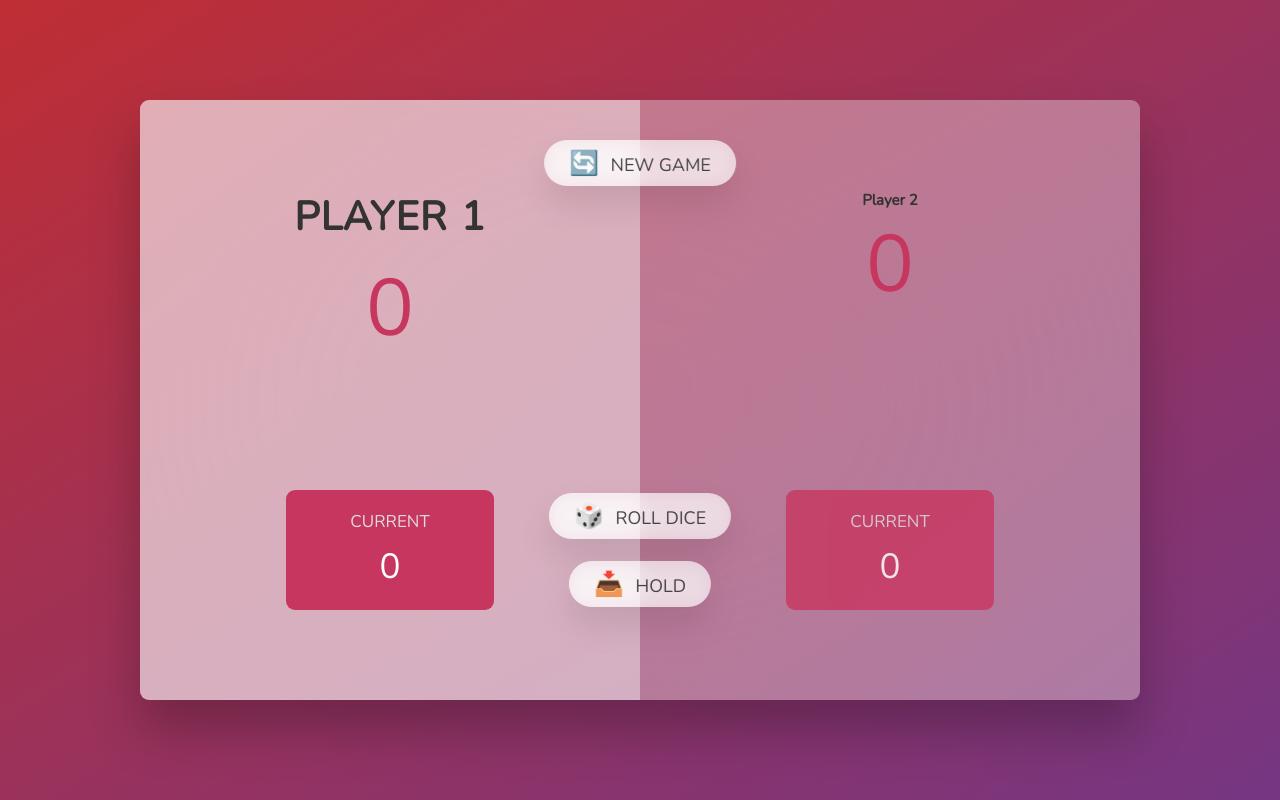
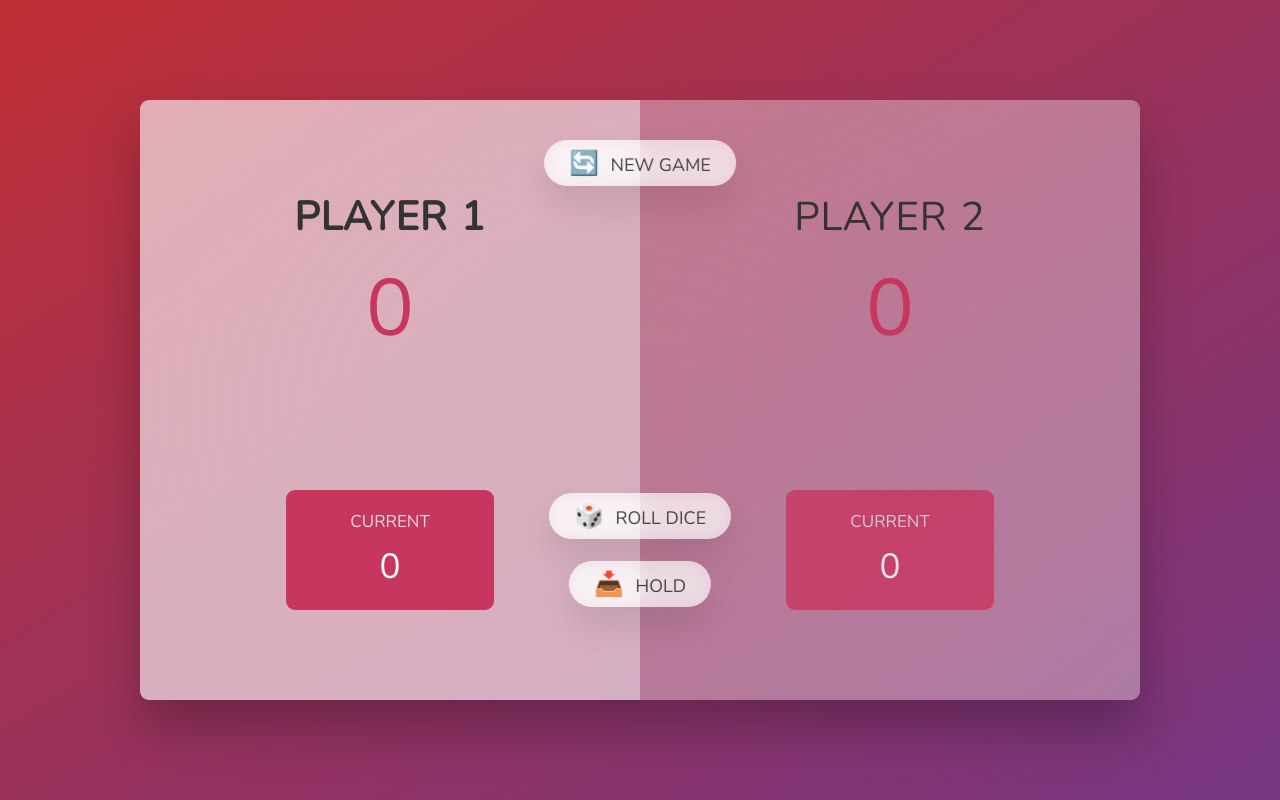
Before and after one commit to AmirKishk/PigGame, a plain HTML site: page starter/index.html in a window 1280 px wide. Drawn offline with nearby package versions, Linux system fonts and the light colour scheme.

Commit message:
third commit

```diff
--- a/starter/index.html
+++ b/starter/index.html
@@ -18,7 +18,7 @@
         </div>
       </section>
       <section class="player player--1">
-        <h2 class="name2" id="name--1" >Player 2</h2>
+        <h2 class="name" id="name--1" >Player 2</h2>
         <p class="score" id="score--1">24</p>
         <div class="current">
           <p class="current-label">Current</p>
```
